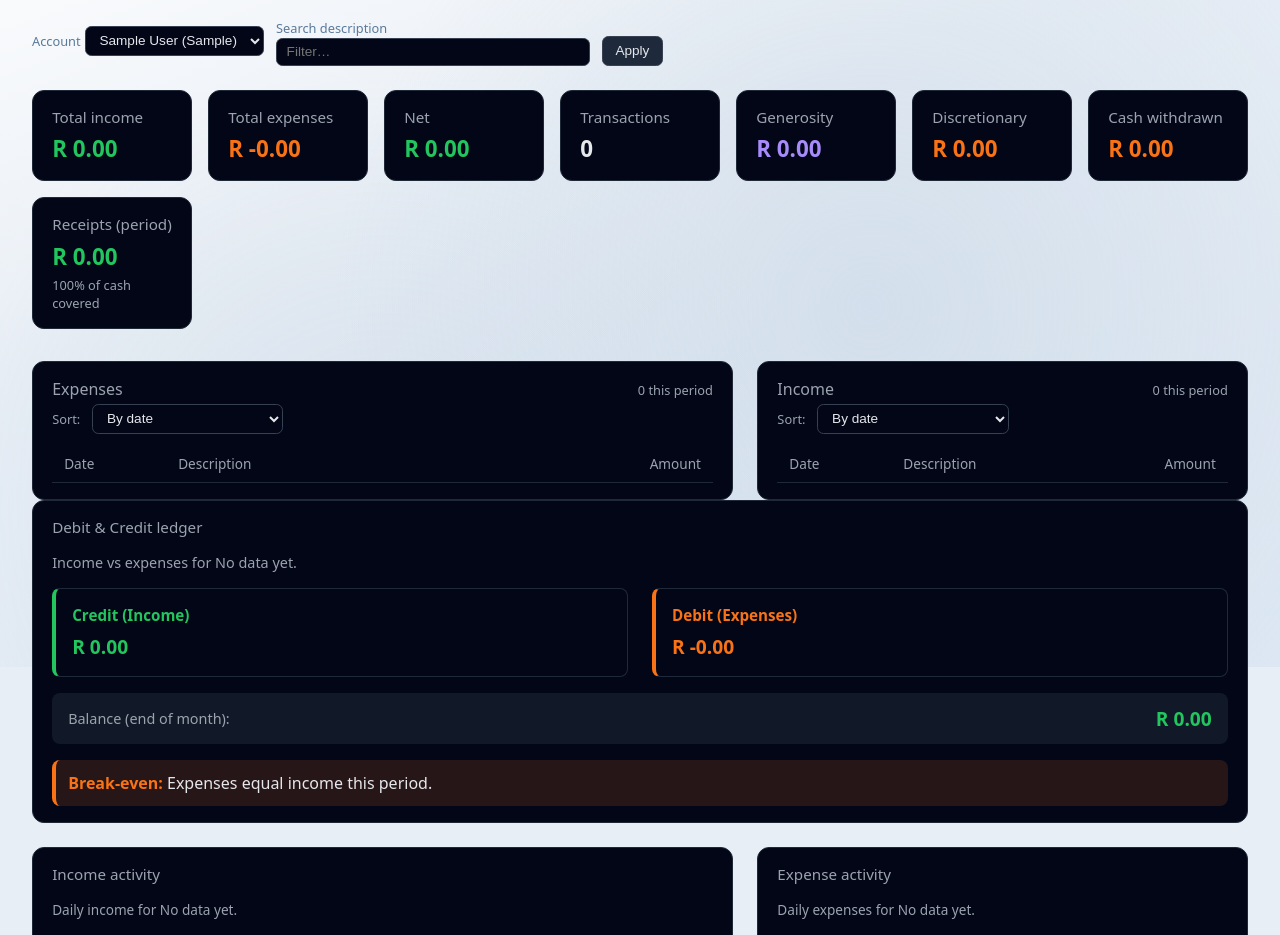
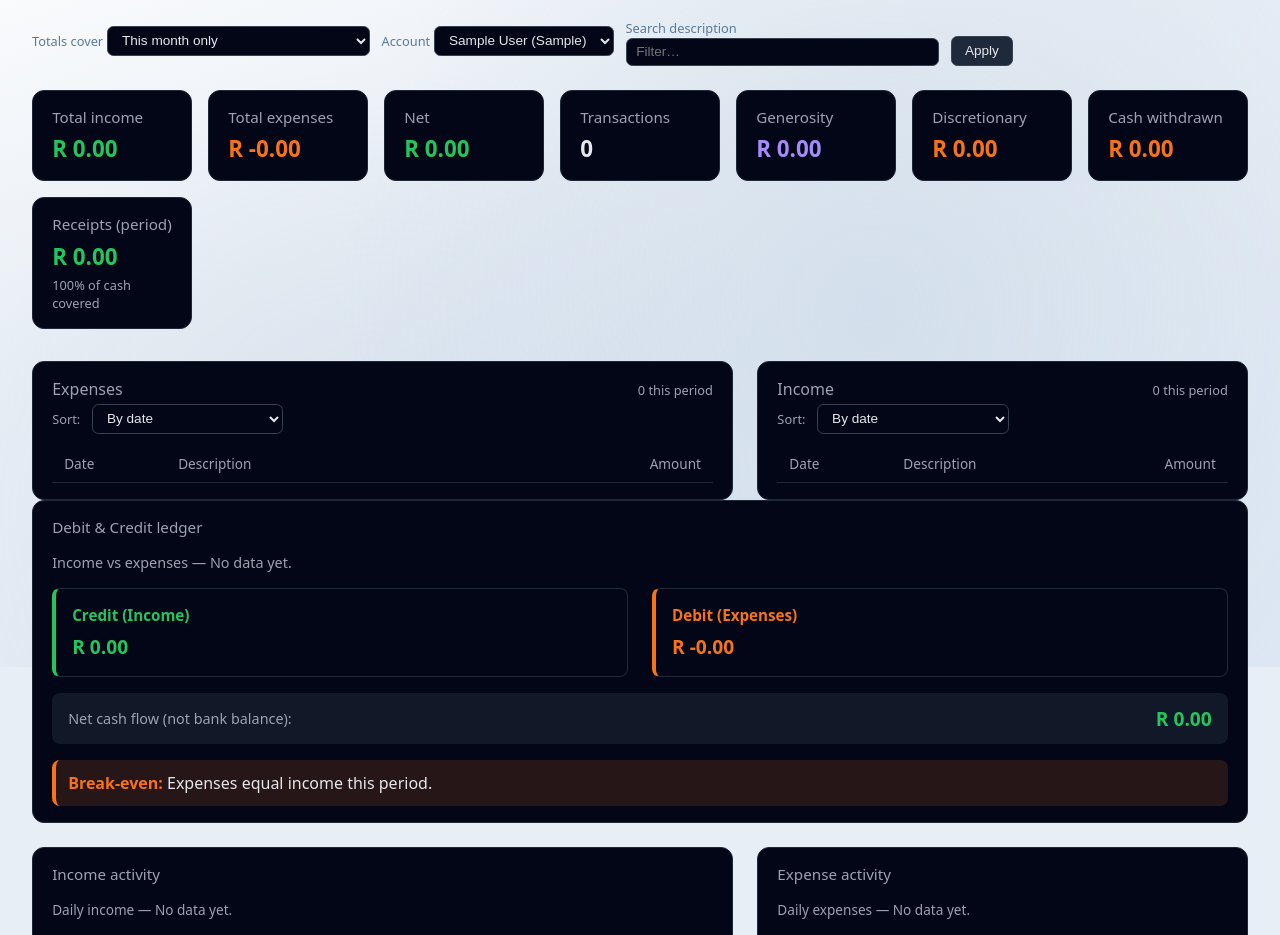
Before and after one commit to BlackChina/fin_savvy_app, a FastAPI app: page / in a window 1280 px wide. Shown: the part 133-1068 px from the top of the page. Run offline with FastAPI, Linux system fonts and the light colour scheme; the visitor is signed in with stand-in values (Sample User, id 1); tables that the repository leaves empty hold one stand-in row (values such as "Sample post"); lists and menus that the app fills with data are empty.

Commit message:
Dashboard: optional totals range (month, YTD, cumulative) and clearer net label
- Add Totals cover selector and shared _dashboard_totals_date_range(); apply range
  to summary cards, tables, charts, parties, cash/receipts, and alerts.
- Show previous-month comparison only for this-month scope; pass summary_scope to CSV export.
- Rename ledger line to net cash flow (not bank balance); clarify copy in header and charts.
- Add planning docs: Classification_Training_Todo.docx and Work_Session_Summary_2026-04-05.docx.

Made-with: Cursor

```diff
--- a/fin_savvy_app/main.py
+++ b/fin_savvy_app/main.py
@@ -297,9 +297,21 @@ def dashboard(
     expense_sort = request.query_params.get("expense_sort") or "date"
     income_sort = request.query_params.get("income_sort") or "date"
     search_q = request.query_params.get("q")
+    summary_scope = (request.query_params.get("summary_scope") or "month").strip().lower()
+    if summary_scope not in ("month", "ytd", "cumulative"):
+        summary_scope = "month"
     try:
         return _render_dashboard(
-            request, user, user_id, account_id, period, db, expense_sort, income_sort, search_q=search_q
+            request,
+            user,
+            user_id,
+            account_id,
+            period,
+            db,
+            expense_sort,
+            income_sort,
+            search_q=search_q,
+            summary_scope=summary_scope,
         )
     except Exception as e:
         tb = traceback.format_exc()
@@ -307,6 +319,34 @@ def dashboard(
             content=f"<pre style='background:#1e293b;color:#e2e8f0;padding:1rem;overflow:auto;'>{tb}</pre>",
             status_code=500,
         )
+
+
+def _dashboard_totals_date_range(
+    db: Session,
+    account_id: int,
+    year: int,
+    month: int,
+    summary_scope: str,
+) -> tuple[date, date, str]:
+    """Date range for dashboard totals, charts, and tables. End is always last day of selected month."""
+    period_start = date(year, month, 1)
+    _, last_day = monthrange(year, month)
+    period_end = date(year, month, last_day)
+    range_start, range_end = period_start, period_end
+    label = f"{month_name[month]} {year} only"
+    if summary_scope == "ytd":
+        range_start = date(year, 1, 1)
+        label = f"Year to date through {month_name[month]} {year}"
+    elif summary_scope == "cumulative":
+        earliest = (
+            db.query(func.min(models.Transaction.date))
+            .join(models.Statement)
+            .filter(models.Statement.bank_account_id == account_id)
+            .scalar()
+        )
+        range_start = earliest if earliest is not None else period_start
+        label = f"All history through {month_name[month]} {year}"
+    return range_start, range_end, label
 
 
 def _render_dashboard(
@@ -319,6 +359,7 @@ def _render_dashboard(
     expense_sort: str = "date",
     income_sort: str = "date",
     search_q: str | None = None,
+    summary_scope: str = "month",
 ):
     accounts = crud.list_bank_accounts(db, user_id)
     if not accounts:
@@ -367,6 +408,8 @@ def _render_dashboard(
                 "prev_month_expense": None,
                 "prev_month_label": "",
                 "budget_by_category": {},
+                "summary_scope": summary_scope,
+                "totals_range_label": "",
             },
         )
     if not crud.get_bank_account_for_user(db, account_id, user_id):
@@ -434,6 +477,8 @@ def _render_dashboard(
                 "prev_month_expense": None,
                 "prev_month_label": "",
                 "budget_by_category": {},
+                "summary_scope": summary_scope,
+                "totals_range_label": "",
             },
         )
 
@@ -445,6 +490,10 @@ def _render_dashboard(
     period_start = date(year, month, 1)
     _, last_day = monthrange(year, month)
     period_end = date(year, month, last_day)
+
+    range_start, range_end, totals_range_label = _dashboard_totals_date_range(
+        db, account_id, year, month, summary_scope
+    )
 
     if month == 1:
         py, pm = year - 1, 12
@@ -482,8 +531,8 @@ def _render_dashboard(
         .join(models.Statement)
         .filter(
             models.Statement.bank_account_id == account_id,
-            models.Transaction.date >= period_start,
-            models.Transaction.date <= period_end,
+            models.Transaction.date >= range_start,
+            models.Transaction.date <= range_end,
             models.Transaction.direction == "INCOME",
         )
     )
@@ -494,8 +543,8 @@ def _render_dashboard(
         .join(models.Statement)
         .filter(
             models.Statement.bank_account_id == account_id,
-            models.Transaction.date >= period_start,
-            models.Transaction.date <= period_end,
+            models.Transaction.date >= range_start,
+            models.Transaction.date <= range_end,
             models.Transaction.direction == "EXPENSE",
         )
     )
@@ -508,8 +557,8 @@ def _render_dashboard(
         .join(models.Statement)
         .filter(
             models.Statement.bank_account_id == account_id,
-            models.Transaction.date >= period_start,
-            models.Transaction.date <= period_end,
+            models.Transaction.date >= range_start,
+            models.Transaction.date <= range_end,
         )
         .scalar()
         or 0
@@ -520,8 +569,8 @@ def _render_dashboard(
         .join(models.Statement)
         .filter(
             models.Statement.bank_account_id == account_id,
-            models.Transaction.date >= period_start,
-            models.Transaction.date <= period_end,
+            models.Transaction.date >= range_start,
+            models.Transaction.date <= range_end,
             models.Transaction.direction == "EXPENSE",
         )
         .all()
@@ -534,8 +583,8 @@ def _render_dashboard(
         .join(models.Statement)
         .filter(
             models.Statement.bank_account_id == account_id,
-            models.Transaction.date >= period_start,
-            models.Transaction.date <= period_end,
+            models.Transaction.date >= range_start,
+            models.Transaction.date <= range_end,
             models.Transaction.direction == "EXPENSE",
         )
     )
@@ -558,8 +607,8 @@ def _render_dashboard(
         .join(models.Statement)
         .filter(
             models.Statement.bank_account_id == account_id,
-            models.Transaction.date >= period_start,
-            models.Transaction.date <= period_end,
+            models.Transaction.date >= range_start,
+            models.Transaction.date <= range_end,
             models.Transaction.direction == "INCOME",
         )
     )
@@ -611,8 +660,8 @@ def _render_dashboard(
     # Daily aggregates for timeseries charts
     income_by_day: dict[str, float] = defaultdict(float)
     expense_by_day: dict[str, float] = defaultdict(float)
-    d = period_start
-    while d <= period_end:
+    d = range_start
+    while d <= range_end:
         key = d.isoformat()
         income_by_day[key]
         expense_by_day[key]
@@ -670,9 +719,9 @@ def _render_dashboard(
 
     try:
         cash_withdrawal_total = crud.get_cash_withdrawal_total_for_user(
-            db, user_id, period_start, period_end
-        )
-        receipt_total = crud.get_receipt_total_for_user(db, user_id, period_start, period_end)
+            db, user_id, range_start, range_end
+        )
+        receipt_total = crud.get_receipt_total_for_user(db, user_id, range_start, range_end)
     except Exception:
         cash_withdrawal_total = 0.0
         receipt_total = 0.0
@@ -689,8 +738,8 @@ def _render_dashboard(
             db,
             user_id=user_id,
             account_id=account_id,
-            period_start=period_start,
-            period_end=period_end,
+            period_start=range_start,
+            period_end=range_end,
         )
     except Exception:
         dashboard_alerts = []
@@ -740,6 +789,8 @@ def _render_dashboard(
             "prev_month_expense": prev_month_expense,
             "prev_month_label": prev_month_label,
             "budget_by_category": budget_by_category,
+            "summary_scope": summary_scope,
+            "totals_range_label": totals_range_label,
         },
     )
     response.headers["Cache-Control"] = "no-store, no-cache, must-revalidate"
@@ -1180,6 +1231,7 @@ def export_transactions_csv(
     request: Request,
     account_id: int,
     period: str,
+    summary_scope: str = "month",
     db: Session = Depends(get_db),
     user_id: int | None = Depends(get_current_user_id),
 ) -> Response:
@@ -1192,16 +1244,17 @@ def export_transactions_csv(
         year, month = int(y), int(m)
     except (ValueError, AttributeError):
         raise HTTPException(status_code=400, detail="period=YYYY-MM required")
-    period_start = date(year, month, 1)
-    _, last_day = monthrange(year, month)
-    period_end = date(year, month, last_day)
+    scope = (summary_scope or "month").strip().lower()
+    if scope not in ("month", "ytd", "cumulative"):
+        scope = "month"
+    range_start, range_end, _ = _dashboard_totals_date_range(db, account_id, year, month, scope)
     txs = (
         db.query(models.Transaction)
         .join(models.Statement)
         .filter(
             models.Statement.bank_account_id == account_id,
-            models.Transaction.date >= period_start,
-            models.Transaction.date <= period_end,
+            models.Transaction.date >= range_start,
+            models.Transaction.date <= range_end,
         )
         .order_by(models.Transaction.date, models.Transaction.id)
         .all()
@@ -1226,7 +1279,7 @@ def export_transactions_csv(
         content=body,
         media_type="text/csv; charset=utf-8",
         headers={
-            "Content-Disposition": f'attachment; filename="transactions-{period}.csv"',
+            "Content-Disposition": f'attachment; filename="transactions-{period}-{scope}.csv"',
         },
     )
 
--- a/fin_savvy_app/templates/dashboard.html
+++ b/fin_savvy_app/templates/dashboard.html
@@ -258,7 +258,7 @@
     <header>
       <div>
         <h1>Fin Savvy</h1>
-        <span class="header-meta-line">Account #{{ account_id }} &bull; {{ period_label }}</span>
+        <span class="header-meta-line">Account #{{ account_id }} &bull; {{ period_label }}{% if totals_range_label %} &bull; {{ totals_range_label }}{% endif %}</span>
       </div>
       <div class="user-area">
         <span class="pill">
@@ -295,6 +295,14 @@
         <input type="hidden" name="expense_sort" value="{{ expense_sort }}">
         <input type="hidden" name="income_sort" value="{{ income_sort }}">
         <div>
+          <label for="summary_scope">Totals cover</label>
+          <select name="summary_scope" id="summary_scope" onchange="this.form.submit()" autocomplete="off" title="Which transactions feed the summary cards, charts, and tables">
+            <option value="month" {% if summary_scope == 'month' %}selected{% endif %}>This month only</option>
+            <option value="ytd" {% if summary_scope == 'ytd' %}selected{% endif %}>Year to date (Jan → selected month)</option>
+            <option value="cumulative" {% if summary_scope == 'cumulative' %}selected{% endif %}>All history through selected month</option>
+          </select>
+        </div>
+        <div>
           <label for="account_id">Account</label>
           <select name="account_id" id="account_id" onchange="this.form.submit()">
             {% for acc in accounts %}
@@ -325,7 +333,7 @@
         </div>
         {% if year and month %}
         <div style="align-self: flex-end;">
-          <a href="/export/transactions.csv?account_id={{ account_id }}&amp;period={{ year }}-{{ '%02d'|format(month) }}" style="color: #38bdf8; font-size: 0.85rem; white-space: nowrap;">Download CSV</a>
+          <a href="/export/transactions.csv?account_id={{ account_id }}&amp;period={{ year }}-{{ '%02d'|format(month) }}&amp;summary_scope={{ summary_scope }}" style="color: #38bdf8; font-size: 0.85rem; white-space: nowrap;">Download CSV</a>
         </div>
         {% endif %}
       </form>
@@ -340,7 +348,7 @@
       </div>
       {% endif %}
 
-      {% if not no_accounts and year and month %}
+      {% if not no_accounts and year and month and summary_scope == 'month' %}
       <section class="card" style="margin-bottom: 1rem;">
         <h2 style="margin: 0 0 0.35rem; font-size: 1rem; color: #9ca3af;">Compared to {{ prev_month_label | default('', true) }}</h2>
         <p style="margin: 0; font-size: 0.9rem;">
@@ -351,6 +359,9 @@
       {% endif %}
 
       {% if not no_accounts %}
+      {% if totals_range_label %}
+      <p style="margin: 0 0 1rem; font-size: 0.85rem; color: #94a3b8;">Figures below use: <strong style="color: #e5e7eb;">{{ totals_range_label }}</strong></p>
+      {% endif %}
       <section class="summary-grid">
         <div class="card">
           <h2>Total income</h2>
@@ -514,7 +525,7 @@
 
       <section class="card" style="margin-bottom: 1.5rem;">
         <h2 style="margin: 0 0 1rem;">Debit & Credit ledger</h2>
-        <p style="margin: 0 0 1rem; color: #9ca3af; font-size: 0.9rem;">Income vs expenses for {{ period_label }}.</p>
+        <p style="margin: 0 0 1rem; color: #9ca3af; font-size: 0.9rem;">Income vs expenses — {{ totals_range_label or period_label }}.</p>
         <div class="ledger-grid">
           <div class="ledger-column ledger-credit">
             <h3 style="margin: 0 0 0.5rem; font-size: 0.95rem; color: #22c55e;">Credit (Income)</h3>
@@ -526,7 +537,7 @@
           </div>
         </div>
         <div class="ledger-balance">
-          <span class="ledger-label">Balance (end of month):</span>
+          <span class="ledger-label">Net cash flow (not bank balance):</span>
           <span class="ledger-value {% if net >= 0 %}net-positive{% else %}net-negative{% endif %}">R {{ net | format_currency }}</span>
         </div>
         {% if net < 0 %}
@@ -543,14 +554,14 @@
       <section class="layout-grid" style="margin-bottom: 1.5rem;">
         <div class="card">
           <h2 style="margin: 0 0 1rem;">Income activity</h2>
-          <p style="margin: 0 0 1rem; color: #9ca3af; font-size: 0.85rem;">Daily income for {{ period_label }}.</p>
+          <p style="margin: 0 0 1rem; color: #9ca3af; font-size: 0.85rem;">Daily income — {{ totals_range_label or period_label }}.</p>
           <div class="chart-container">
             <canvas id="incomeChart" height="200"></canvas>
           </div>
         </div>
         <div class="card">
           <h2 style="margin: 0 0 1rem;">Expense activity</h2>
-          <p style="margin: 0 0 1rem; color: #9ca3af; font-size: 0.85rem;">Daily expenses for {{ period_label }}.</p>
+          <p style="margin: 0 0 1rem; color: #9ca3af; font-size: 0.85rem;">Daily expenses — {{ totals_range_label or period_label }}.</p>
           <div class="chart-container">
             <canvas id="expenseChart" height="200"></canvas>
           </div>
@@ -561,7 +572,7 @@
         <div class="card">
           <div class="section-title">
             <h2>Parties you pay</h2>
-            <span>{{ period_label }} — click to drill down</span>
+            <span>{{ totals_range_label or period_label }} — click to drill down</span>
           </div>
           <table>
             <thead>
@@ -618,7 +629,7 @@
         <div class="card">
           <div class="section-title">
             <h2>Parties you receive from</h2>
-            <span>{{ period_label }} — click to drill down</span>
+            <span>{{ totals_range_label or period_label }} — click to drill down</span>
           </div>
           <table>
             <thead>
```
Also changed, not shown: 2 other files.
